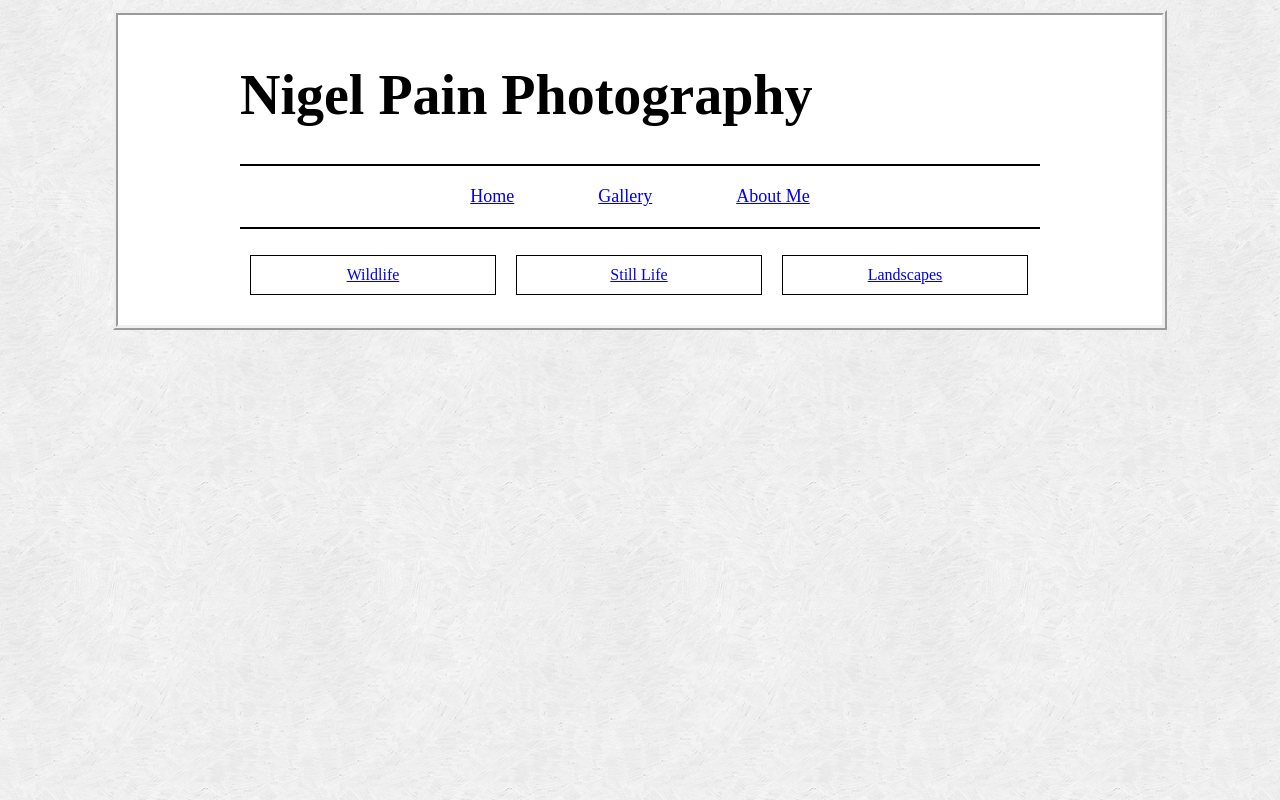
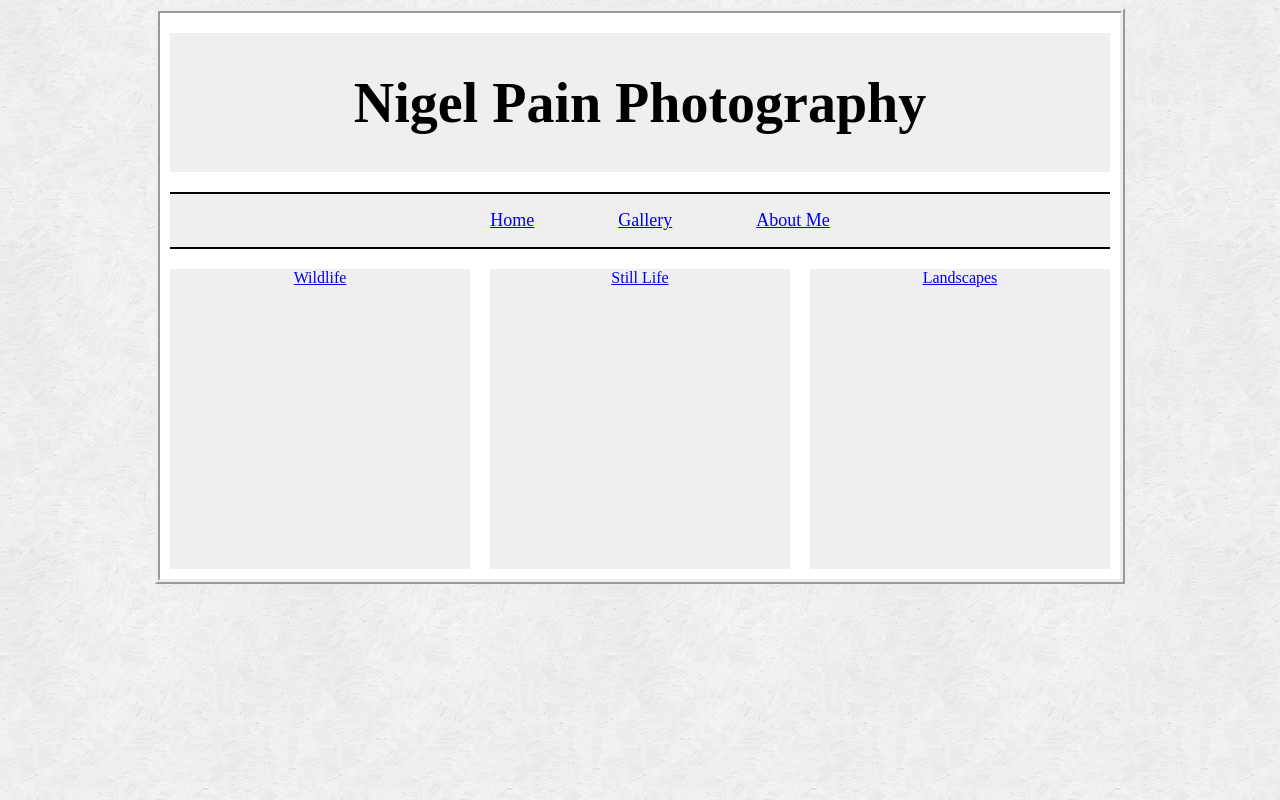
Before and after one commit to nigelpain/personal-site, a PHP site: page /gallery/index.html in a window 1280 px wide. Run offline with PHP 8.4, Linux system fonts and the light colour scheme.

Commit message:
added css layout template and applied to all pages, also some tidy up

```diff
--- /dev/null
+++ b/css/960_12_col.css
@@ -0,0 +1,357 @@
+/*
+  960 Grid System ~ Core CSS.
+  Learn more ~ http://960.gs/
+
+  Licensed under GPL and MIT.
+*/
+
+/*
+  Forces backgrounds to span full width,
+  even if there is horizontal scrolling.
+  Increase this if your layout is wider.
+
+  Note: IE6 works fine without this fix.
+*/
+
+body {
+  min-width: 960px;
+}
+
+/* `Container
+----------------------------------------------------------------------------------------------------*/
+
+.container_12 {
+  margin-left: auto;
+  margin-right: auto;
+  width: 960px;
+}
+
+/* `Grid >> Global
+----------------------------------------------------------------------------------------------------*/
+
+.grid_1,
+.grid_2,
+.grid_3,
+.grid_4,
+.grid_5,
+.grid_6,
+.grid_7,
+.grid_8,
+.grid_9,
+.grid_10,
+.grid_11,
+.grid_12 {
+  display: inline;
+  float: left;
+  margin-left: 10px;
+  margin-right: 10px;
+}
+
+.push_1, .pull_1,
+.push_2, .pull_2,
+.push_3, .pull_3,
+.push_4, .pull_4,
+.push_5, .pull_5,
+.push_6, .pull_6,
+.push_7, .pull_7,
+.push_8, .pull_8,
+.push_9, .pull_9,
+.push_10, .pull_10,
+.push_11, .pull_11 {
+  position: relative;
+}
+
+/* `Grid >> Children (Alpha ~ First, Omega ~ Last)
+----------------------------------------------------------------------------------------------------*/
+
+.alpha {
+  margin-left: 0;
+}
+
+.omega {
+  margin-right: 0;
+}
+
+/* `Grid >> 12 Columns
+----------------------------------------------------------------------------------------------------*/
+
+.container_12 .grid_1 {
+  width: 60px;
+}
+
+.container_12 .grid_2 {
+  width: 140px;
+}
+
+.container_12 .grid_3 {
+  width: 220px;
+}
+
+.container_12 .grid_4 {
+  width: 300px;
+}
+
+.container_12 .grid_5 {
+  width: 380px;
+}
+
+.container_12 .grid_6 {
+  width: 460px;
+}
+
+.container_12 .grid_7 {
+  width: 540px;
+}
+
+.container_12 .grid_8 {
+  width: 620px;
+}
+
+.container_12 .grid_9 {
+  width: 700px;
+}
+
+.container_12 .grid_10 {
+  width: 780px;
+}
+
+.container_12 .grid_11 {
+  width: 860px;
+}
+
+.container_12 .grid_12 {
+  width: 940px;
+}
+
+/* `Prefix Extra Space >> 12 Columns
+----------------------------------------------------------------------------------------------------*/
+
+.container_12 .prefix_1 {
+  padding-left: 80px;
+}
+
+.container_12 .prefix_2 {
+  padding-left: 160px;
+}
+
+.container_12 .prefix_3 {
+  padding-left: 240px;
+}
+
+.container_12 .prefix_4 {
+  padding-left: 320px;
+}
+
+.container_12 .prefix_5 {
+  padding-left: 400px;
+}
+
+.container_12 .prefix_6 {
+  padding-left: 480px;
+}
+
+.container_12 .prefix_7 {
+  padding-left: 560px;
+}
+
+.container_12 .prefix_8 {
+  padding-left: 640px;
+}
+
+.container_12 .prefix_9 {
+  padding-left: 720px;
+}
+
+.container_12 .prefix_10 {
+  padding-left: 800px;
+}
+
+.container_12 .prefix_11 {
+  padding-left: 880px;
+}
+
+/* `Suffix Extra Space >> 12 Columns
+----------------------------------------------------------------------------------------------------*/
+
+.container_12 .suffix_1 {
+  padding-right: 80px;
+}
+
+.container_12 .suffix_2 {
+  padding-right: 160px;
+}
+
+.container_12 .suffix_3 {
+  padding-right: 240px;
+}
+
+.container_12 .suffix_4 {
+  padding-right: 320px;
+}
+
+.container_12 .suffix_5 {
+  padding-right: 400px;
+}
+
+.container_12 .suffix_6 {
+  padding-right: 480px;
+}
+
+.container_12 .suffix_7 {
+  padding-right: 560px;
+}
+
+.container_12 .suffix_8 {
+  padding-right: 640px;
+}
+
+.container_12 .suffix_9 {
+  padding-right: 720px;
+}
+
+.container_12 .suffix_10 {
+  padding-right: 800px;
+}
+
+.container_12 .suffix_11 {
+  padding-right: 880px;
+}
+
+/* `Push Space >> 12 Columns
+----------------------------------------------------------------------------------------------------*/
+
+.container_12 .push_1 {
+  left: 80px;
+}
+
+.container_12 .push_2 {
+  left: 160px;
+}
+
+.container_12 .push_3 {
+  left: 240px;
+}
+
+.container_12 .push_4 {
+  left: 320px;
+}
+
+.container_12 .push_5 {
+  left: 400px;
+}
+
+.container_12 .push_6 {
+  left: 480px;
+}
+
+.container_12 .push_7 {
+  left: 560px;
+}
+
+.container_12 .push_8 {
+  left: 640px;
+}
+
+.container_12 .push_9 {
+  left: 720px;
+}
+
+.container_12 .push_10 {
+  left: 800px;
+}
+
+.container_12 .push_11 {
+  left: 880px;
+}
+
+/* `Pull Space >> 12 Columns
+----------------------------------------------------------------------------------------------------*/
+
+.container_12 .pull_1 {
+  left: -80px;
+}
+
+.container_12 .pull_2 {
+  left: -160px;
+}
+
+.container_12 .pull_3 {
+  left: -240px;
+}
+
+.container_12 .pull_4 {
+  left: -320px;
+}
+
+.container_12 .pull_5 {
+  left: -400px;
+}
+
+.container_12 .pull_6 {
+  left: -480px;
+}
+
+.container_12 .pull_7 {
+  left: -560px;
+}
+
+.container_12 .pull_8 {
+  left: -640px;
+}
+
+.container_12 .pull_9 {
+  left: -720px;
+}
+
+.container_12 .pull_10 {
+  left: -800px;
+}
+
+.container_12 .pull_11 {
+  left: -880px;
+}
+
+/* `Clear Floated Elements
+----------------------------------------------------------------------------------------------------*/
+
+/* http://sonspring.com/journal/clearing-floats */
+
+.clear {
+  clear: both;
+  display: block;
+  overflow: hidden;
+  visibility: hidden;
+  width: 0;
+  height: 0;
+}
+
+/* http://www.yuiblog.com/blog/2010/09/27/clearfix-reloaded-overflowhidden-demystified */
+
+.clearfix:before,
+.clearfix:after,
+.container_12:before,
+.container_12:after {
+  content: '.';
+  display: block;
+  overflow: hidden;
+  visibility: hidden;
+  font-size: 0;
+  line-height: 0;
+  width: 0;
+  height: 0;
+}
+
+.clearfix:after,
+.container_12:after {
+  clear: both;
+}
+
+/*
+  The following zoom:1 rule is specifically for IE6 + IE7.
+  Move to separate stylesheet if invalid CSS is a problem.
+*/
+
+.clearfix,
+.container_12 {
+  zoom: 1;
+}
--- a/css/styles.css
+++ b/css/styles.css
@@ -1,3 +1,7 @@
+/*Import the 960 grid system to help define layout */
+@import url("960_12_col.css");
+
+/*General Styles*/
 body {
   /*Provided by subtlepatterns.com*/
   background-image: url('../images/pagebackground.png')
@@ -14,42 +18,25 @@ p {
 }
 
 #page {
-  max-width: 1024px;
-  min-width: 810px;
-  margin: 10px auto 10px auto;
-  padding: 10px;
   border: 5px ridge;
   background-color: #ffffff;
 }
 
-#pagecontent {
-  width: 800px;
-  margin: 10px auto 10px auto;
-}
-
 #logo {
+  text-align: center;
+  background-color: #efefef;
   font-size: 28px;
+  margin-top: 20px;
+  margin-bottom: 10px;
 }
 
 #navbar {
+  background-color: #efefef;
   border-top: 2px solid;
   border-bottom: 2px solid;
-  padding: 20px;
   text-align: center;
-}
-
-#galleries {
-  overflow: auto;
-  width: 100%;
-}
-
-.gallerylinks {
-  width: 224px;
-  float: left;
-  margin: 10px;
-  border: 1px solid;
-  padding: 10px;
-  text-align: center;
+  margin-top: 10px;
+  margin-bottom: 10px;
 }
 
 .navbutton {
@@ -58,7 +45,41 @@ p {
   margin: 0px 40px;
 }
 
+/*Homepage Styles */
+#siteintro {
+  background-color: #efefef;
+  margin-top: 10px;
+  margin-bottom: 10px;
+}
+
+#blog {
+  background-color: #efefef;
+  margin-top: 10px;
+  margin-bottom: 10px;
+}
+
+/*Gallery Styles*/
+#galleries {
+  overflow: auto;
+  width: 100%;
+}
+
+.gallerylinks {
+  height: 300px;
+  background-color: #efefef;
+  text-align: center;
+  margin-top: 10px;
+  margin-bottom: 10px;
+}
+
 .photocaption {
   padding-bottom: 10px;
   border-bottom: 1px solid;
 }
+
+/*About Me Styles*/
+#aboutme {
+  background-color: #efefef;
+  margin-top: 10px;
+  margin-bottom: 10px;
+}
--- a/gallery/index.html
+++ b/gallery/index.html
@@ -5,28 +5,28 @@
     <link href="../css/styles.css", type="text/css", rel="stylesheet">
   </head>
   <body>
-    <div id="page">
-      <div id="pagecontent">
-        <div id="logo">
+    <div id="page" class="container_12 clearfix">
+      <div id="logo" class="grid_12">
         <h1>Nigel Pain Photography</h1>
-        </div>
-        <ul id="navbar">
+      </div><!-- logo -->
+      <div id="navbar" class="grid_12">
+        <ul>
           <li class="navbutton"><a href="../index.html">Home</a></li>
           <li class="navbutton"><a href="index.html">Gallery</a></li>
           <li class="navbutton"><a href="../aboutme.html">About Me</a></li>
         </ul>
-        <div id="galleries">
-          <div class="gallerylinks">
+      </div><!-- navbar -->
+      <div id="galleries" class="container_12">
+        <div class="gallerylinks grid_4">
           <a href="wildlife.html">Wildlife</a>
         </div><!-- gallerylinks -->
-          <div class="gallerylinks">
+        <div class="gallerylinks grid_4">
           <a href="stilllife.html">Still Life</a>
         </div><!-- gallerylinks -->
-          <div class="gallerylinks">
+        <div class="gallerylinks grid_4">
           <a href="landscapes.html">Landscapes</a>
         </div><!-- gallerylinks -->
       </div><!-- galleries -->
-      </div><!-- pagecontent -->
     </div><!-- page -->
   </body>
 </html>
```
Also changed, not shown: aboutme.html (+10 -8 lines), gallery/stilllife.html (+12 -12 lines), gallery/wildlife.html (+12 -12 lines), index.html (+13 -8 lines). Lines whose indentation alone changed are shown as unchanged.
